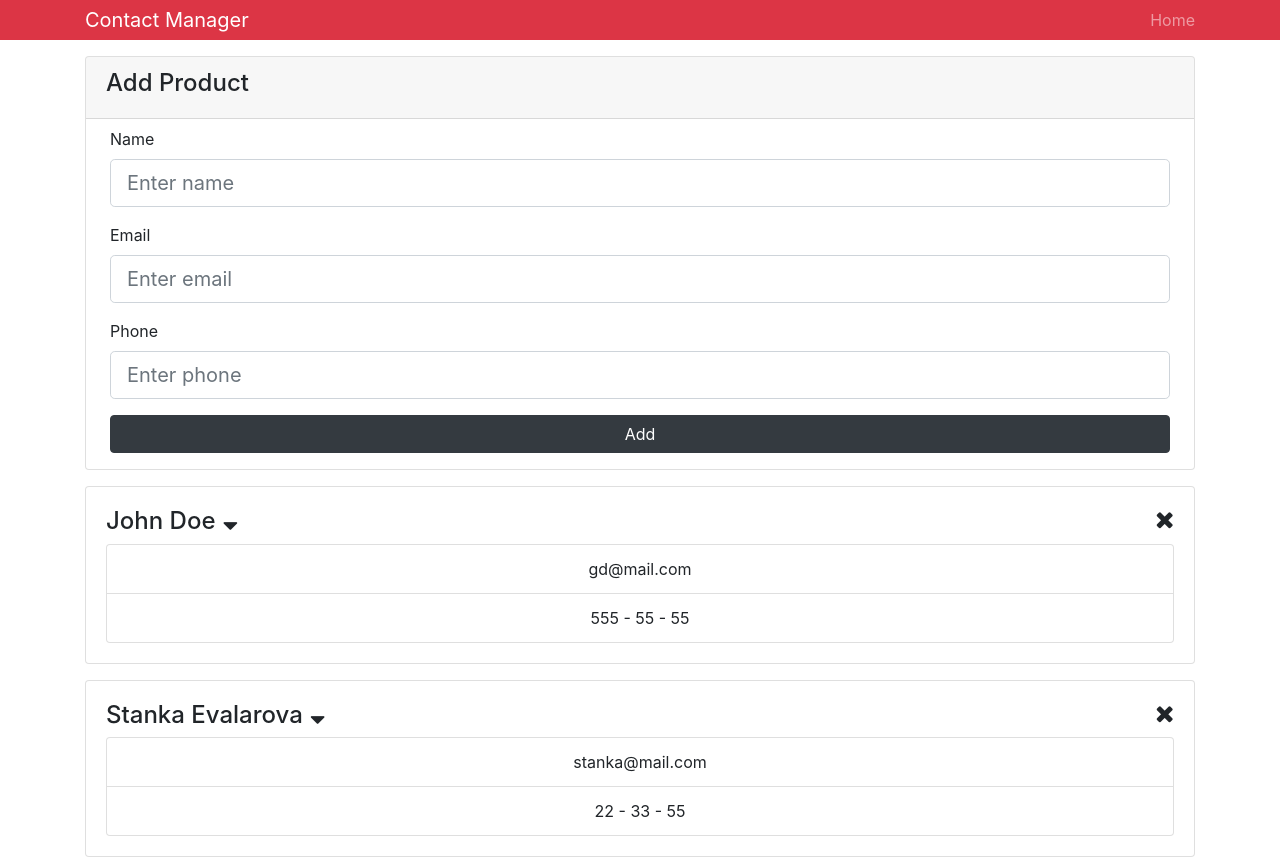
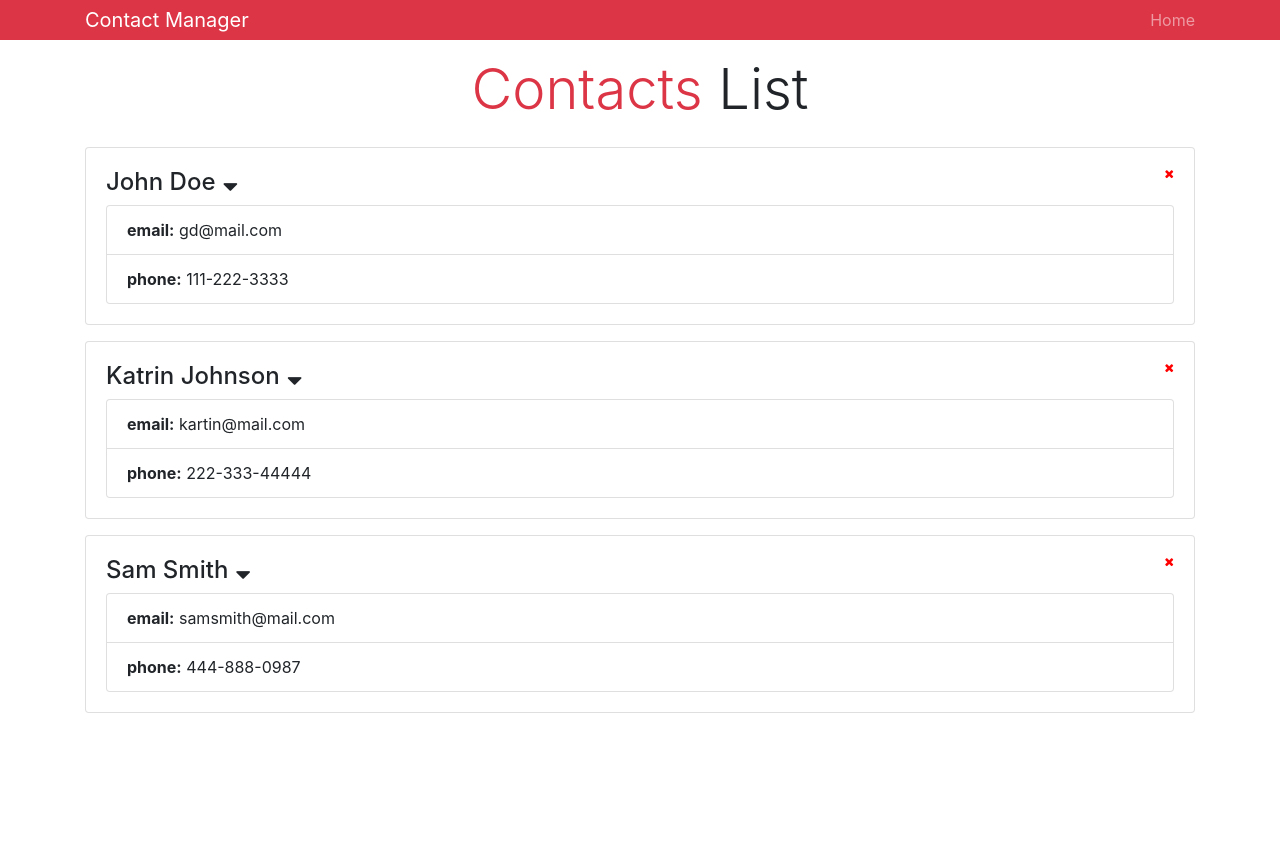
Before and after one commit to ivaylotsachev/contact-manager-react, a React (Create React App) app: page / in a window 1280 px wide. Shown: the top 859 px of the page. After the commit the page ends 800 px from the top, so only its background shows below. Built offline with nearby package versions, Linux system fonts and the light colour scheme.

Commit message:
Add react router

```diff
--- a/package.json
+++ b/package.json
@@ -7,6 +7,7 @@
     "classnames": "^2.2.6",
     "react": "^16.8.2",
     "react-dom": "^16.8.2",
+    "react-router-dom": "^4.3.1",
     "react-scripts": "2.1.5",
     "uuid": "^3.3.2"
   },
--- a/src/App.js
+++ b/src/App.js
@@ -1,4 +1,5 @@
 import React, { Component } from 'react';
+import { BrowserRouter as Router, Route, Switch } from 'react-router-dom';
 
 import 'bootstrap/dist/css/bootstrap.min.css';
 import './App.css';
@@ -12,18 +13,25 @@ import { Provider } from './context';
 import Contacts from './components/contacts/Contacts';
 import Header from './components/layout/Header';
 import AddContact from './components/contacts/AddContact';
+import Contact from './components/contacts/Contact';
+import About from './components/pages/About';
 
 class App extends Component {
   render() {
     return (
       <Provider>
-        <div className="App">
-          <Header branding="Contact Manager" />
-          <div className="container">
-            <AddContact />
-            <Contacts />
+        <Router>
+          <div className="App">
+            <Header branding="Contact Manager" />
+            <div className="container">
+              <Switch>
+                <Route exact path="/" component={Contacts} />
+                <Route exact path="/about" component={About} />
+                <Route exact path="/contact/add" component={AddContact} />
+              </Switch>
+            </div>
           </div>
-        </div>
+        </Router>
       </Provider>
     );
   }
--- a/src/components/contacts/Contact.js
+++ b/src/components/contacts/Contact.js
@@ -1,6 +1,4 @@
 import React, { Component } from 'react';
-import PropTypes from 'prop-types';
-
 import { Consumer } from '../../context';
 
 class Contact extends Component {
@@ -25,7 +23,7 @@ class Contact extends Component {
           const { dispatch } = value;
 
           return (
-            <div className="card card-body mb-3">
+            <div className="card card-body mb-3 text-left">
               <h4 className="text-left">
                 {name}
                 <i
@@ -33,14 +31,19 @@ class Contact extends Component {
                   onClick={() => this.onShowClick(id)}
                 />
                 <i
-                  className="fa fa-times pull-right"
+                  className="fa fa-times pull-right icon-delete"
+                  style={{ fontSize: '12px', color: 'red' }}
                   onClick={() => this.onDeleteClick(id, dispatch)}
                 />
               </h4>
               {this.state.show && (
                 <ul className="list-group">
-                  <li className="list-group-item">{email}</li>
-                  <li className="list-group-item">{phone}</li>
+                  <li className="list-group-item">
+                    <b>email:</b> {email}
+                  </li>
+                  <li className="list-group-item">
+                    <b>phone:</b> {phone}
+                  </li>
                 </ul>
               )}
             </div>
--- a/src/components/contacts/Contacts.js
+++ b/src/components/contacts/Contacts.js
@@ -15,6 +15,9 @@ class Contacts extends Component {
 
           return (
             <Fragment>
+              <h1 className="display-4 mb-4">
+                <span className="text-danger">Contacts </span>List
+              </h1>
               {contacts.map(contact => (
                 <Contact key={contact.id} contact={contact} />
               ))}
--- a/src/context.js
+++ b/src/context.js
@@ -29,19 +29,19 @@ export class Provider extends Component {
         id: 1,
         name: 'John Doe',
         email: 'gd@mail.com',
-        phone: '555 - 55 - 55'
+        phone: '111-222-3333'
       },
       {
         id: 2,
-        name: 'Stanka Evalarova',
-        email: 'stanka@mail.com',
-        phone: '22 - 33 - 55'
+        name: 'Katrin Johnson',
+        email: 'kartin@mail.com',
+        phone: '222-333-44444'
       },
       {
         id: 3,
-        name: 'Mitko Mitrele',
-        email: 'mitrele@mail.com',
-        phone: '33 - 3333 - 333'
+        name: 'Sam Smith',
+        email: 'samsmith@mail.com',
+        phone: '444-888-0987'
       }
     ],
     dispatch: action => {
```
Also changed, not shown: 1 other file (tests, documents, lock files or other folders).
